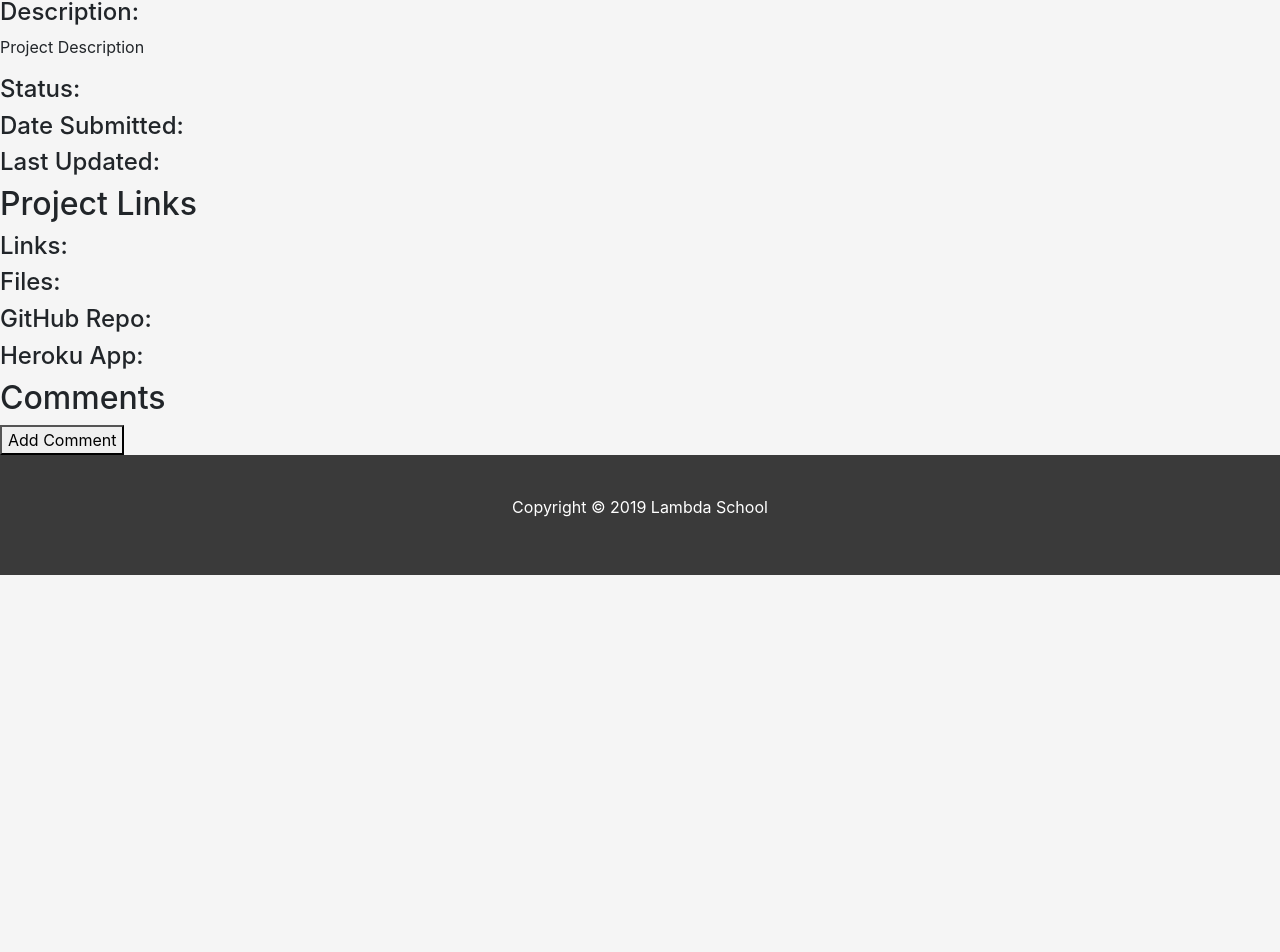
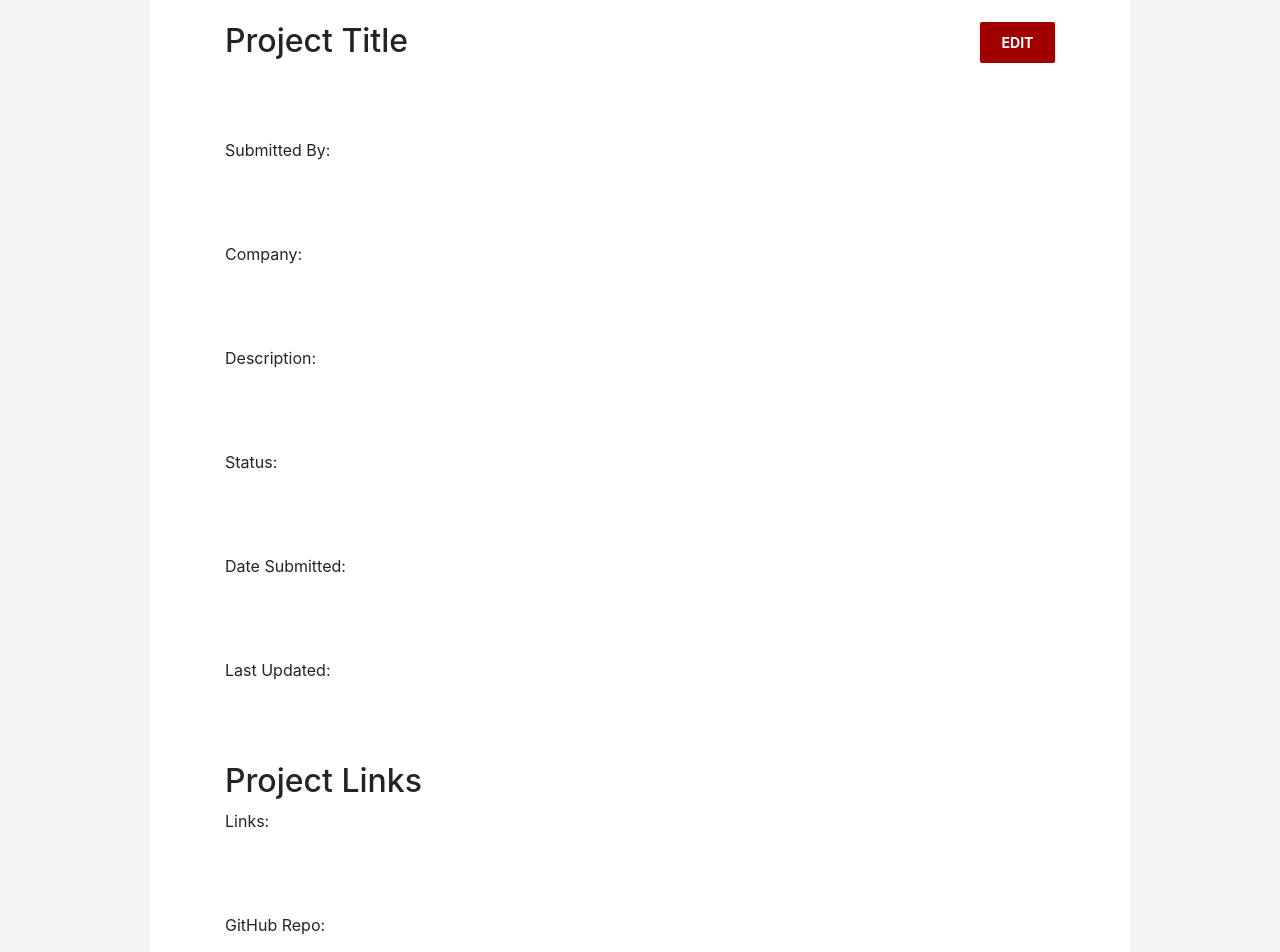
Before and after one commit to build-415-productqueue/frontend, a React (Create React App) app: page /project-details/1 in a window 1280 px wide. Shown: the part 178-1130 px from the top of the page. Before the commit the page ends 800 px from the top, so only its background shows below. Built offline with nearby package versions, Linux system fonts and the light colour scheme; sample sign-in values are in the browser's storage.

Commit message:
user updating, user data persisting, project styling and refactor(needs work)

```diff
--- a/src/App.js
+++ b/src/App.js
@@ -9,8 +9,17 @@ import AddProjectForm from './components/AddProjectForm'
 import Account from './components/Account'
 import Nav from './components/Nav'
 import Footer from './components/Footer'
+import axios from 'axios'
+import { connect } from 'react-redux'
+import { getData } from './actions'
 
 class App extends Component {
+  componentDidMount() {
+    if (localStorage.getItem('data')) {
+      this.props.getData(JSON.parse(localStorage.getItem('data')))
+    }
+  }
+
   render() {
     const RouterNav = withRouter(Nav)
     return (
@@ -30,4 +39,7 @@ class App extends Component {
   }
 }
 
-export default App
+export default connect(
+  null,
+  { getData }
+)(App)
--- a/src/actions/index.js
+++ b/src/actions/index.js
@@ -48,3 +48,35 @@ export const logout = () => dispatch => {
   dispatch({ type: LOGOUT_SUCCESS })
   window.location.reload()
 }
+
+export const FETCHING_DATA = 'FETCHING_DATA'
+
+export const getData = data => dispatch => {
+  dispatch({ type: FETCHING_DATA, payload: data })
+}
+
+export const UPDATE_USER_START = 'UPDATE_USER_START'
+export const UPDATE_USER_SUCCESS = 'UPDATE_USER_SUCCESS'
+export const UPDATE_USER_FAILED = 'UPDATE_USER_FAILED'
+
+export const updateUser = (newUser, token) => dispatch => {
+  dispatch({ type: UPDATE_USER_START })
+  return axios
+    .put(`${URL}/api/users/${newUser.id}`, newUser, {
+      headers: { Authorization: token }
+    })
+    .then(res => {
+      dispatch({ type: UPDATE_USER_SUCCESS, payload: res.data })
+      console.log(res.data)
+      localStorage.setItem('data', JSON.stringify(res.data))
+    })
+    .catch(err => {
+      dispatch({ type: UPDATE_USER_FAILED, payload: err.response })
+    })
+}
+
+export const ADD_PROJECT_START = 'ADD_PROJECT_START'
+export const ADD_PROJECT_SUCCESS = 'ADD_PROJECT_SUCCESS'
+export const ADD_PROJECT_FAILED = 'ADD_PROJECT_FAILED'
+
+export const addProject = project => dispatch => {}
--- a/src/components/Account.js
+++ b/src/components/Account.js
@@ -3,38 +3,48 @@ import { connect } from 'react-redux'
 import propTypes from 'prop-types'
 import axios from 'axios'
 import '../styles/account.css'
+import { updateUser } from '../actions'
 
 class Account extends Component {
   constructor(props) {
     super(props)
     this.state = {
       disabled: true,
-      loading: false,
-      error: false,
-      success: false,
       user: {
         email: '',
         company: '',
         first_name: '',
-        last_name: ''
-      }
+        last_name: '',
+        id: ''
+      },
+      token: ''
     }
   }
 
   componentDidMount() {
-    const { email, company, first_name, last_name } = this.props.user
+    const user = JSON.parse(localStorage.getItem('data'))
+    const token = localStorage.getItem('token')
     this.setState({
       user: {
-        email: email,
-        company: company,
-        first_name: first_name,
-        last_name: last_name
-      }
+        email: user.email,
+        company: user.company,
+        first_name: user.first_name,
+        last_name: user.last_name,
+        id: user.id
+      },
+      token: token
+    })
+  }
+
+  updateUser = e => {
+    e.preventDefault()
+    this.props.updateUser(this.state.user, this.state.token)
+    this.setState({
+      disabled: true
     })
   }
 
   changeHandler = e => {
-    e.preventDefault()
     this.setState({
       user: {
         ...this.state.user,
@@ -66,7 +76,7 @@ class Account extends Component {
     return (
       <div className="accform">
         <fieldset disabled={this.state.disabled}>
-          <form>
+          <form onSubmit={this.updateUser}>
             <div className="accheader">
               <h3>Account Settings</h3>
               <p>Just hit the "Edit" button to change your account details.</p>
@@ -136,5 +146,5 @@ const mapStateToProps = state => {
 
 export default connect(
   mapStateToProps,
-  {}
+  { updateUser }
 )(Account)
--- a/src/components/AddProjectForm.js
+++ b/src/components/AddProjectForm.js
@@ -6,9 +6,29 @@ class AddProjectForm extends Component {
     input: {
       project_name: '',
       description: '',
-      links: '',
+      links: {
+        link1: {
+          link_type: '',
+          link_href: ''
+        }
+      },
       files: ''
     }
+  }
+
+  linkChanges = e => {
+    this.setState({
+      input: {
+        ...this.state.input,
+        links: {
+          ...this.state.input.links,
+          [e.target.id]: {
+            ...this.state.input.links[e.target.id],
+            [e.target.name]: e.target.value
+          }
+        }
+      }
+    })
   }
 
   handleChanges = e => {
--- a/src/components/Project.js
+++ b/src/components/Project.js
@@ -1,32 +1,188 @@
-import React from 'react'
+import React, { Component } from 'react'
+import { connect } from 'react-redux'
+import propTypes from 'prop-types'
+import axios from 'axios'
+import '../styles/account.css'
 
-const Project = props => {
-  return (
-    <div>
-      <h1>Some product image if given</h1>
-      <div>
-        <h2>Project title</h2>
-        <h4>Submitted By: </h4>
-        <h4>Company: </h4>
-        <h4>Description: </h4> <p>Project Description</p>
-        <h4>Status: </h4>
-        <h4>Date Submitted: </h4>
-        <h4>Last Updated: </h4>
+class Project extends Component {
+  constructor(props) {
+    super(props)
+    this.state = {
+      disabled: true,
+      project: {
+        projectTitle: '',
+        submittedBy: '',
+        company: '',
+        description: '',
+        status: '',
+        dateSubmitted: '',
+        lastUpdated: '',
+        links: '',
+        github: '',
+        heroku: '',
+        comments: []
+      }
+    }
+  }
+
+  componentDidMount() {}
+
+  changeHandler = e => {
+    this.setState({
+      project: {
+        ...this.state.project,
+        [e.target.name]: e.target.value
+      }
+    })
+  }
+
+  editHandler = () => {
+    if (!this.state.disabled) {
+      this.setState({
+        project: {
+          projectTitle: '',
+          submittedBy: '',
+          company: '',
+          description: '',
+          status: '',
+          dateSubmitted: '',
+          lastUpdated: '',
+          links: '',
+          github: '',
+          heroku: '',
+          comments: []
+        },
+        disabled: true
+      })
+    } else {
+      this.setState({
+        disabled: false
+      })
+    }
+  }
+
+  render() {
+    return (
+      <div className="accform">
+        <fieldset disabled={this.state.disabled}>
+          <form>
+            <p
+              className={`${this.state.disabled ? 'edit' : 'cancel'}`}
+              onClick={() => this.editHandler()}
+            >
+              {this.state.disabled ? 'EDIT' : 'CANCEL'}
+            </p>
+
+            <h2>Project Title</h2>
+            <input
+              type="text"
+              id="projectTitle"
+              name="projectTitle"
+              onChange={this.changeHandler}
+              defaultValue={this.state.project.projectTitle}
+              disabled={this.state.disabled}
+            />
+
+            <label htmlFor="submittedBy">Submitted By:</label>
+            <input
+              type="text"
+              id="submittedBy"
+              name="submittedBy"
+              onChange={this.changeHandler}
+              defaultValue={this.state.project.submittedBy}
+              disabled={this.state.disabled}
+            />
+
+            <label htmlFor="company">Company:</label>
+            <input
+              type="text"
+              id="company"
+              name="company"
+              onChange={this.changeHandler}
+              defaultValue={this.state.project.company}
+              disabled={this.state.disabled}
+            />
+
+            <label htmlFor="description"> Description:</label>
+            <input
+              type="text"
+              id="description"
+              name="description"
+              onChange={this.changeHandler}
+              defaultValue={this.state.project.description}
+              disabled={this.state.disabled}
+            />
+
+            <label htmlFor="status"> Status:</label>
+            <input
+              type="text"
+              id="status"
+              name="status"
+              onChange={this.changeHandler}
+              defaultValue={this.state.project.status}
+              disabled={this.state.disabled}
+            />
+
+            <label htmlFor="dateSubmitted"> Date Submitted:</label>
+            <input
+              type="text"
+              id="dateSubmitted"
+              name="dateSubmitted"
+              onChange={this.changeHandler}
+              defaultValue={this.state.project.dateSubmitted}
+              disabled={this.state.disabled}
+            />
+
+            <label htmlFor="lastUpdated"> Last Updated:</label>
+            <input
+              type="text"
+              id="lastUpdated"
+              name="lastUpdated"
+              onChange={this.changeHandler}
+              defaultValue={this.state.project.lastUpdated}
+              disabled={this.state.disabled}
+            />
+
+            <h2> Project Links </h2>
+
+            <label htmlFor="links"> Links:</label>
+            <input
+              type="text"
+              id="links"
+              name="links"
+              onChange={this.changeHandler}
+              defaultValue={this.state.project.links}
+              disabled={this.state.disabled}
+            />
+
+            <label htmlFor="github"> GitHub Repo:</label>
+            <input
+              type="text"
+              id="github"
+              name="github"
+              onChange={this.changeHandler}
+              defaultValue={this.state.project.github}
+              disabled={this.state.disabled}
+            />
+
+            <label htmlFor="heroku"> Heroku App:</label>
+            <input
+              type="text"
+              id="heroku"
+              name="heroku"
+              onChange={this.changeHandler}
+              defaultValue={this.state.project.heroku}
+              disabled={this.state.disabled}
+            />
+            {this.state.disabled ? null : <button type="submit">Submit</button>}
+          </form>
+        </fieldset>
       </div>
-      <div>
-        <h2>Project Links</h2>
-        <h4>Links: </h4>
-        <h4>Files: </h4>
-        <h4>GitHub Repo: </h4>
-        <h4>Heroku App: </h4>
-      </div>
-      <div>
-        <h2>Comments</h2>
-
-        <button>Add Comment</button>
-      </div>
-    </div>
-  )
+    )
+  }
 }
 
-export default Project
+export default connect(
+  null,
+  {}
+)(Project)
--- a/src/reducers/index.js
+++ b/src/reducers/index.js
@@ -6,7 +6,11 @@ import {
   REGISTER_SUCCESS,
   REGISTER_FAILED,
   LOGOUT,
-  LOGOUT_SUCCESS
+  LOGOUT_SUCCESS,
+  FETCHING_DATA,
+  UPDATE_USER_START,
+  UPDATE_USER_SUCCESS,
+  UPDATE_USER_FAILED
 } from '../actions'
 
 const initialState = {
@@ -15,7 +19,8 @@ const initialState = {
   loggingIn: false,
   fetchingProjects: false,
   registering: false,
-  isLoggedIn: false
+  isLoggedIn: false,
+  updatingUser: false
 }
 
 const reducer = (state = initialState, action) => {
@@ -74,6 +79,31 @@ const reducer = (state = initialState, action) => {
         user: {},
         isLoggedIn: false
       }
+    case FETCHING_DATA:
+      return {
+        ...state,
+        user: action.payload,
+        error: ''
+      }
+    case UPDATE_USER_START:
+      return {
+        ...state,
+        updatingUser: true,
+        error: ''
+      }
+    case UPDATE_USER_SUCCESS:
+      return {
+        ...state,
+        user: action.payload,
+        updatingUser: false,
+        error: ''
+      }
+    case UPDATE_USER_FAILED:
+      return {
+        ...state,
+        updatingUser: false,
+        error: action.payload
+      }
     default:
       return state
   }
```
Also changed, not shown: src/styles/index.css (line endings or trailing spaces), src/styles/singleproject.css (added).
